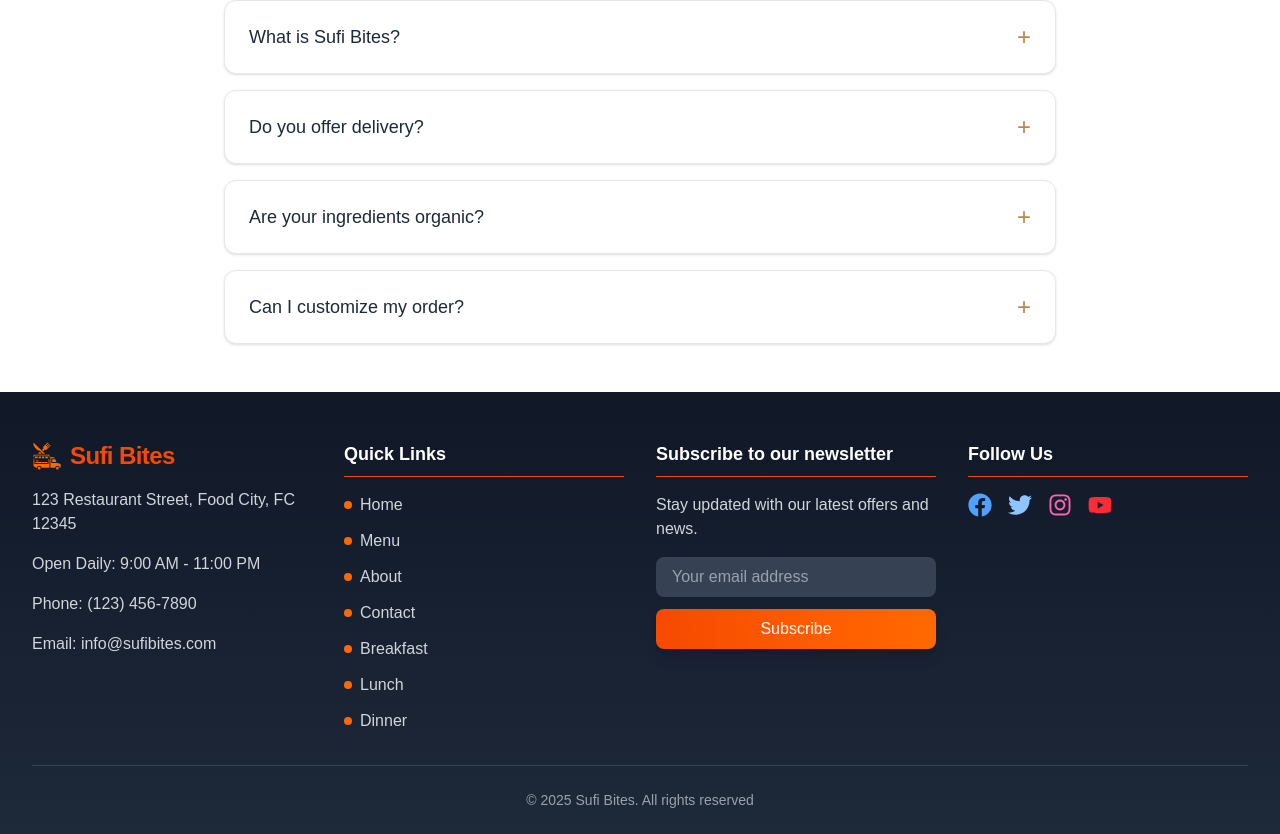
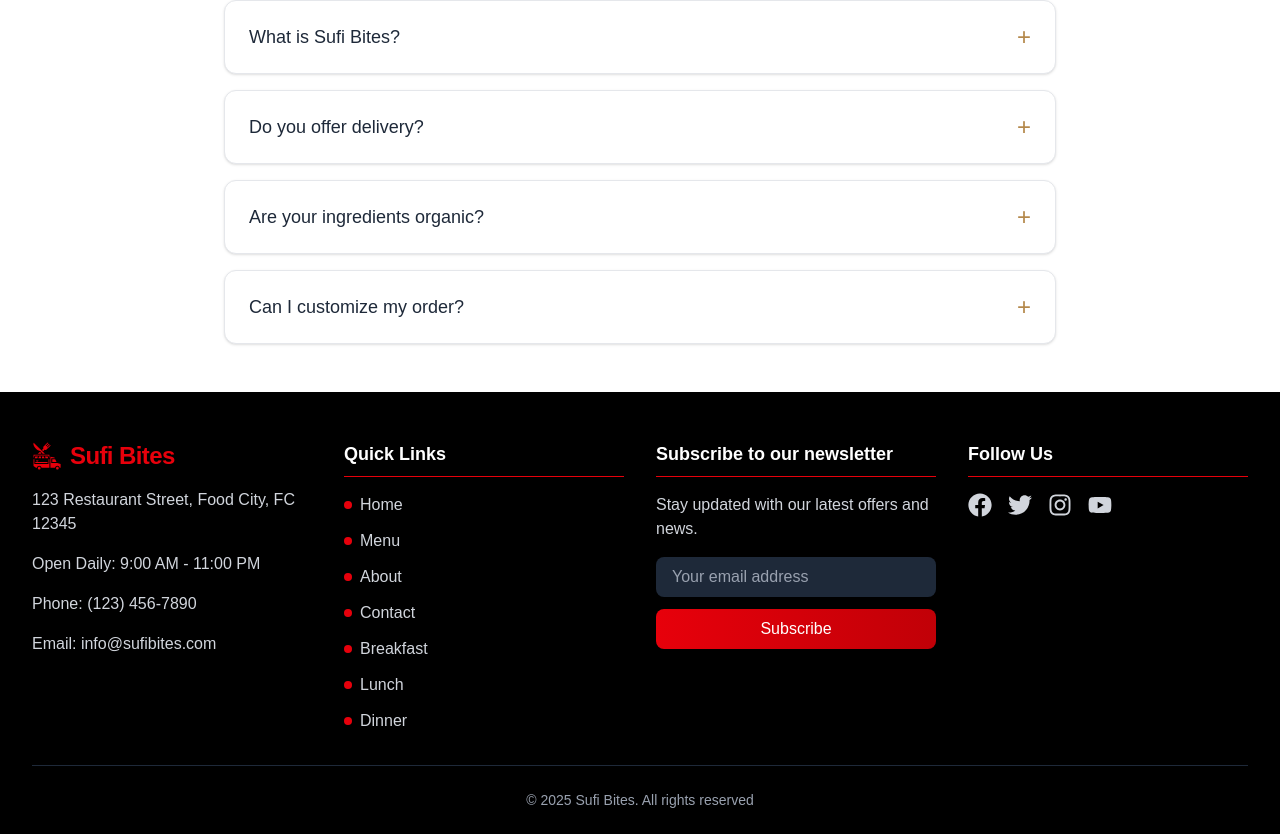
Before and after one commit to SufyanAli56/Food-App, a Next.js app: page / in a window 1280 px wide. Shown: the part 3688-4522 px from the top of the page. Built offline with nearby package versions, Linux system fonts and the light colour scheme.

Commit message:
Order comp done here

```diff
--- a/app/components/Footer/Footer.tsx
+++ b/app/components/Footer/Footer.tsx
@@ -1,4 +1,3 @@
-// components/Footer/Footer.tsx
 "use client";
 import React, { useState, useEffect } from "react";
 import Link from "next/link";
@@ -140,30 +139,6 @@ const Footer = () => {
     setEmail('');
   };
 
-  // Animation variants
-  const containerVariants = {
-    hidden: { opacity: 0 },
-    visible: {
-      opacity: 1,
-      transition: {
-        staggerChildren: 0.1,
-        delayChildren: 0.2
-      }
-    }
-  };
-
-  // const itemVariants = {
-  //   hidden: { y: 20, opacity: 0 },
-  //   visible: {
-  //     y: 0,
-  //     opacity: 1,
-  //     transition: {
-  //       duration: 0.5,
-  //       ease: "easeOut"
-  //     }
-  //   }
-  // };
-
   if (!isMounted) return null;
 
   return (
@@ -171,23 +146,18 @@ const Footer = () => {
       initial={{ opacity: 0 }}
       animate={{ opacity: 1 }}
       transition={{ duration: 0.5 }}
-      className="bg-gradient-to-b from-gray-900 to-gray-800 text-white pt-12 pb-6"
+      className="bg-black text-white pt-12 pb-6"
     >
       <div className="max-w-7xl mx-auto px-4 sm:px-6 lg:px-8">
-        <motion.div
-          variants={containerVariants}
-          initial="hidden"
-          animate="visible"
-          className="grid grid-cols-1 md:grid-cols-2 lg:grid-cols-4 gap-8"
-        >
+        <div className="grid grid-cols-1 md:grid-cols-2 lg:grid-cols-4 gap-8">
           {/* Logo and Description */}
-          <motion.div className="space-y-4">
+          <div className="space-y-4">
             <motion.div
               whileHover={{ scale: 1.02 }}
               className="flex items-center space-x-2"
             >
-              <GiFoodTruck className="text-3xl text-orange-500" />
-              <span className="text-2xl font-extrabold text-orange-600 tracking-tight">
+              <GiFoodTruck className="text-3xl text-red-600" />
+              <span className="text-2xl font-extrabold text-red-600 tracking-tight">
                 Sufi Bites
               </span>
             </motion.div>
@@ -203,11 +173,11 @@ const Footer = () => {
             <p className="text-gray-300">
               {translations[currentLanguage].email}
             </p>
-          </motion.div>
+          </div>
 
           {/* Quick Links */}
-          <motion.div >
-            <h3 className="text-lg font-semibold mb-4 border-b border-orange-600 pb-2">
+          <div>
+            <h3 className="text-lg font-semibold mb-4 border-b border-red-600 pb-2 text-white">
               {translations[currentLanguage].links}
             </h3>
             <ul className="space-y-3">
@@ -215,13 +185,12 @@ const Footer = () => {
                 <motion.li
                   key={item.href}
                   whileHover={{ x: 5 }}
-                  // transition={{ type: "spring", stiffness: 300 }}
                 >
                   <Link
                     href={item.href}
-                    className="text-gray-300 hover:text-orange-500 transition-colors duration-300 flex items-center"
+                    className="text-gray-300 hover:text-red-500 transition-colors duration-300 flex items-center"
                   >
-                    <span className="w-2 h-2 bg-orange-500 rounded-full mr-2"></span>
+                    <span className="w-2 h-2 bg-red-600 rounded-full mr-2"></span>
                     {item.label}
                   </Link>
                 </motion.li>
@@ -230,23 +199,22 @@ const Footer = () => {
                 <motion.li
                   key={meal}
                   whileHover={{ x: 5 }}
-                  transition={{ type: "spring", stiffness: 300 }}
                 >
                   <Link
                     href={`/menu/${meal}`}
-                    className="text-gray-300 hover:text-orange-500 transition-colors duration-300 flex items-center"
+                    className="text-gray-300 hover:text-red-500 transition-colors duration-300 flex items-center"
                   >
-                    <span className="w-2 h-2 bg-orange-500 rounded-full mr-2"></span>
+                    <span className="w-2 h-2 bg-red-600 rounded-full mr-2"></span>
                     {translations[currentLanguage][meal as keyof typeof translations[LanguageCode]]}
                   </Link>
                 </motion.li>
               ))}
             </ul>
-          </motion.div>
+          </div>
 
           {/* Newsletter */}
-          <motion.div >
-            <h3 className="text-lg font-semibold mb-4 border-b border-orange-600 pb-2">
+          <div>
+            <h3 className="text-lg font-semibold mb-4 border-b border-red-600 pb-2 text-white">
               {translations[currentLanguage].newsletter}
             </h3>
             <p className="text-gray-300 mb-4">
@@ -259,7 +227,7 @@ const Footer = () => {
                   value={email}
                   onChange={(e) => setEmail(e.target.value)}
                   placeholder="Your email address"
-                  className="w-full px-4 py-2 rounded-lg bg-gray-700 text-white focus:outline-none focus:ring-2 focus:ring-orange-600 placeholder-gray-400"
+                  className="w-full px-4 py-2 rounded-lg bg-gray-800 text-white focus:outline-none focus:ring-2 focus:ring-red-600 placeholder-gray-400"
                   required
                 />
               </motion.div>
@@ -267,31 +235,31 @@ const Footer = () => {
                 type="submit"
                 whileHover={{ scale: 1.03 }}
                 whileTap={{ scale: 0.98 }}
-                className="bg-gradient-to-r from-orange-600 to-orange-500 hover:from-orange-700 hover:to-orange-600 text-white px-4 py-2 rounded-lg font-medium transition-all duration-300 shadow-lg hover:shadow-orange-500/20"
+                className="bg-gradient-to-r from-red-600 to-red-700 hover:from-red-700 hover:to-red-800 text-white px-4 py-2 rounded-lg font-medium transition-all duration-300 shadow-lg hover:shadow-red-500/20"
               >
                 {translations[currentLanguage].subscribe}
               </motion.button>
             </form>
-          </motion.div>
+          </div>
 
           {/* Social Media */}
-          <motion.div  className="space-y-6">
-            <h3 className="text-lg font-semibold mb-4 border-b border-orange-600 pb-2">
+          <div className="space-y-6">
+            <h3 className="text-lg font-semibold mb-4 border-b border-red-600 pb-2 text-white">
               {translations[currentLanguage].followUs}
             </h3>
             <div className="flex space-x-4">
               {[
-                { icon: <FaFacebook className="w-6 h-6" />, color: "text-blue-400" },
-                { icon: <FaTwitter className="w-6 h-6" />, color: "text-blue-300" },
-                { icon: <FaInstagram className="w-6 h-6" />, color: "text-pink-400" },
-                { icon: <FaYoutube className="w-6 h-6" />, color: "text-red-500" }
+                { icon: <FaFacebook className="w-6 h-6" />, color: "hover:text-red-500" },
+                { icon: <FaTwitter className="w-6 h-6" />, color: "hover:text-red-500" },
+                { icon: <FaInstagram className="w-6 h-6" />, color: "hover:text-red-500" },
+                { icon: <FaYoutube className="w-6 h-6" />, color: "hover:text-red-500" }
               ].map((social, index) => (
                 <motion.a
                   key={index}
-                  href="https://facebook.com"
+                  href="#"
                   target="_blank"
                   rel="noopener noreferrer"
-                  className={`${social.color} hover:text-white transition-colors duration-300`}
+                  className={`text-gray-300 ${social.color} transition-colors duration-300`}
                   whileHover={{ y: -3, scale: 1.1 }}
                   whileTap={{ scale: 0.9 }}
                 >
@@ -299,20 +267,15 @@ const Footer = () => {
                 </motion.a>
               ))}
             </div>
-          </motion.div>
-        </motion.div>
+          </div>
+        </div>
 
         {/* Copyright */}
-        <motion.div
-          initial={{ opacity: 0 }}
-          animate={{ opacity: 1 }}
-          transition={{ delay: 0.4 }}
-          className="border-t border-gray-700 mt-8 pt-6 text-center text-gray-400 text-sm"
-        >
+        <div className="border-t border-gray-800 mt-8 pt-6 text-center text-gray-400 text-sm">
           <p>
             &copy; {new Date().getFullYear()} Sufi Bites. {translations[currentLanguage].rights}
           </p>
-        </motion.div>
+        </div>
       </div>
     </motion.footer>
   );
```
